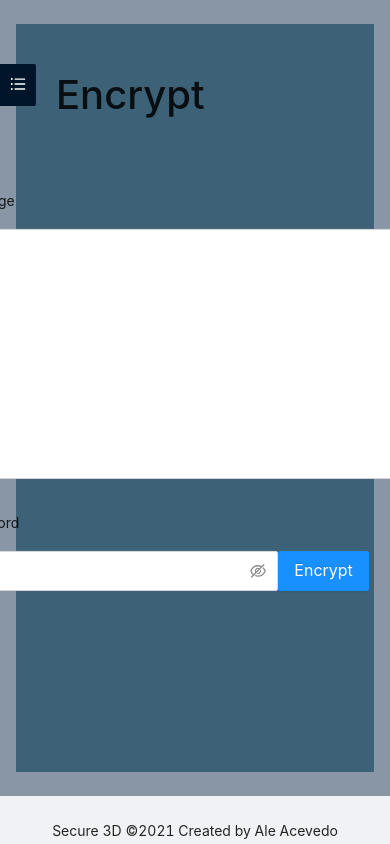
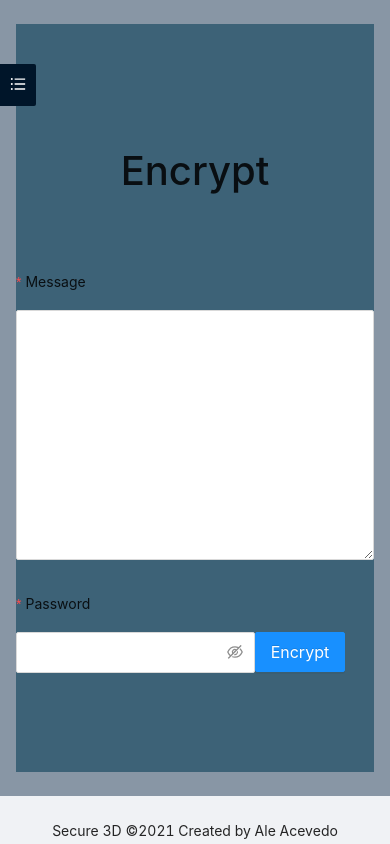
Before and after one commit to aleacevedo/encryption, a React app: page / in a window 390 px wide. Built offline with nearby package versions, Linux system fonts and the light colour scheme.

Commit message:
feat: implement mobile  options

```diff
--- a/src/containers/MainLayout.jsx
+++ b/src/containers/MainLayout.jsx
@@ -19,6 +19,7 @@ const MainLayout = ({ children, ...props }) => {
         <Content
           style={{
             margin: "24px 16px 24px",
+            display: "flex"
           }}
         >
           <div className="site-layout-background multiform-container">
--- a/src/index.css
+++ b/src/index.css
@@ -22,12 +22,10 @@ body {
 }
 
 .multiform {
-  margin: 0;
-  position: absolute;
-  top: 50%;
-  left: 50%;
-  margin-right: -50%;
-  transform: translate(-50%, -50%);
+  justify-content: right;
+  align-items: right;
+  display: flex;
+  -webkit-flex-direction: column;
 }
 
 .multiform-tittle {
@@ -37,18 +35,41 @@ body {
 
 .multiform-container {
   position: relative;
-  min-height: 100%;
+  flex: 1 1 auto;
+  display: flex;
+  justify-content: center;
+  align-items: center;
+  -webkit-flex-direction: column;
 }
 
-@media (max-width: 990px) {
+
+@media only screen and (max-device-width: 575px) {
   .multiform-textarea {
-    min-width: 80%;
-    width: 500px;
-    min-height: 40%;
+    min-width: 500px
+  }
+
+  .ant-form-large .ant-form-item-label > label {
+    font-size: 40px;
+    margin-bottom: 20px;
+  }
+
+  .multiform-tittle {
+    font-size: 100px;
+    padding: 40px;
+  }
+
+  .ant-menu {
+      font-size: 25px;
   }
 }
 
-@media (min-width: 990px) {
+@media (max-width: 1100px) and (min-width: 575px) {
+  .multiform-textarea {
+    min-width: 500px
+  }
+}
+
+@media (min-width: 1100px) {
   .multiform-textarea {
     min-width: 800px;
   }
```
Also changed, not shown: .theia/launch.json (added).
